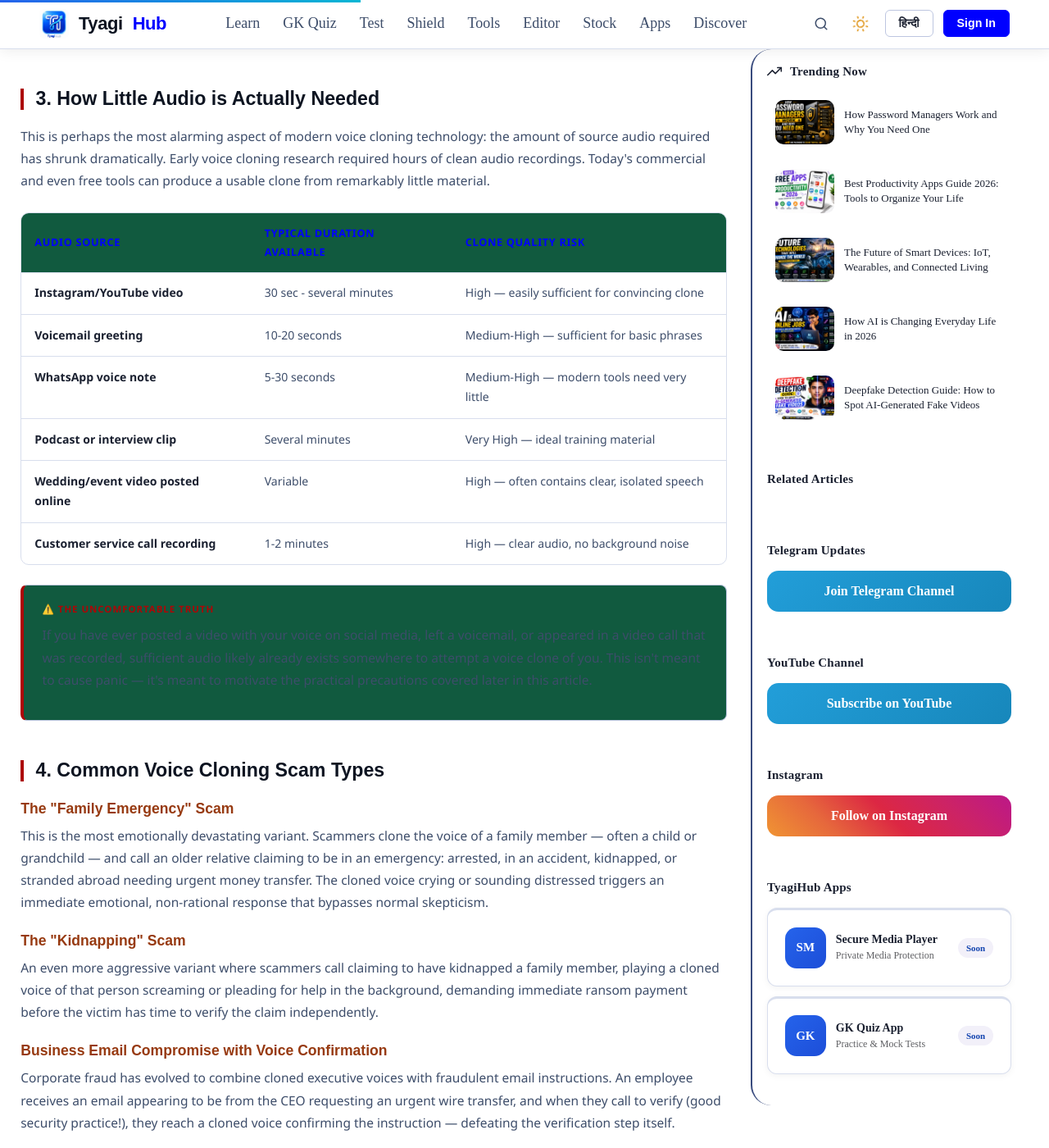
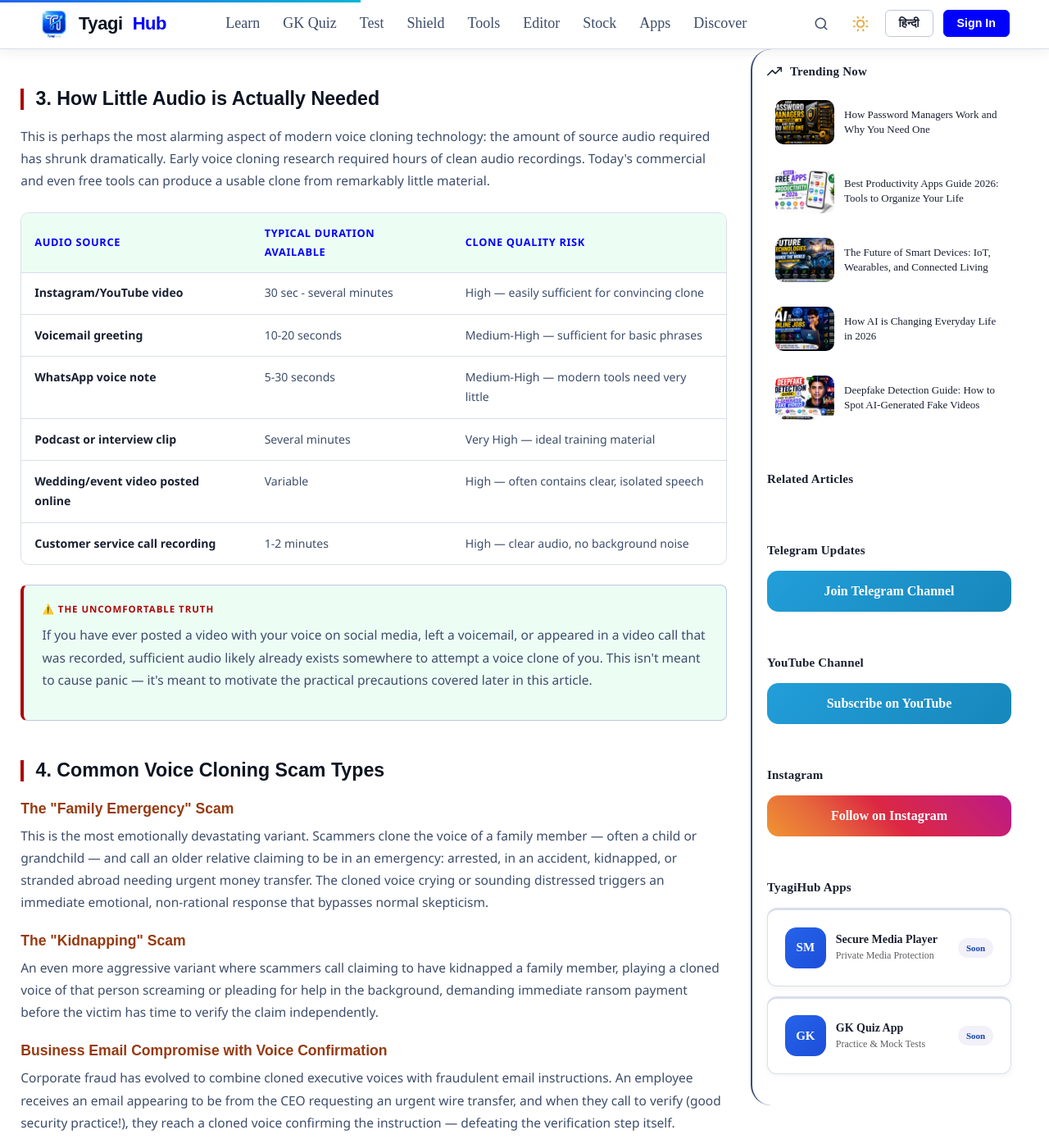
Before and after one commit to HimanshuTyagiJi/TyagiHub, a Jekyll site: the page built from _posts/2026-06-08-ai-voice-cloning-risks.html, in a window 1280 px wide and 1400 px high, scrolled down 2644 px. Shown: the whole window at 82% size. Built offline with Jekyll 4.4.1, drawn with Linux system fonts in a browser that asks for light colours.

Commit message:
Modify light theme color variables in CSS
Updated light theme colors in shield-discover.css for better visual consistency.

```diff
--- a/assets/css/shield-discover.css
+++ b/assets/css/shield-discover.css
@@ -41,7 +41,7 @@
 /* ============================================================ */
 
 :root{--clr-bg:#0a0c10;--clr-bg-2:#0f1219;--clr-bg-3:#161b27;--clr-surface:#1a2030;--clr-surface-2:#212840;--clr-border:#2a3348;--clr-border-2:#3a4560;--clr-accent:#f5a623;--clr-accent-2:#ff7c3a;--clr-accent-glow:rgba(245,166,35,0.18);--clr-learn:#3ecfcf;--clr-editor:#a78bfa;--clr-tools:#f5a623;--clr-stock:#34d399;--clr-apps:#0555B8;--clr-shield:#AC0707;--clr-blog:#fb923c;--clr-text:#e8eaf0;--clr-text-2:#a0a8bc;--clr-text-3:#606880;--clr-heading:#f0f2f8}
-[data-theme="light"]{--clr-bg:#ffffff;--clr-bg-2:#edf0f7;--clr-bg-3:#394B7E;--clr-surface:#ffffff;--clr-surface-2:#115A3F;--clr-border:#d8deed;--clr-border-2:#bdc6e0;--clr-text:#1a2030;--clr-text-2:#3d4d6a;--clr-text-3:#4B546D;--clr-heading:#0d1421;--clr-accent:#0000FF;--clr-accent-2:#973A11;--clr-accent-glow:rgba(224,152,32,0.15)}
+[data-theme="light"]{--clr-bg:#ffffff;--clr-bg-2:#edf0f7;--clr-bg-3:#394B7E;--clr-surface:#ffffff;--clr-surface-2:#ECFEF4;--clr-border:#d8deed;--clr-border-2:#bdc6e0;--clr-text:#1a2030;--clr-text-2:#3d4d6a;--clr-text-3:#4B546D;--clr-heading:#0d1421;--clr-accent:#0000FF;--clr-accent-2:#973A11;--clr-accent-glow:rgba(224,152,32,0.15)}
 .post-wrap{font-family:'Segoe UI',system-ui,sans-serif;color:var(--clr-text);background:var(--clr-bg);line-height:1.75;max-width:900px;margin:0 auto;padding:2rem 1.2rem 4rem}
 /* HERO */
 .post-hero{position:relative;border-radius:16px;overflow:hidden;background:var(--clr-surface);border:1px solid var(--clr-border);text-align:center}
@@ -106,7 +106,7 @@
 /* ============================================================ */
 
 :root{--clr-bg:#0a0c10;--clr-bg-2:#0f1219;--clr-bg-3:#161b27;--clr-surface:#1a2030;--clr-surface-2:#212840;--clr-border:#2a3348;--clr-border-2:#3a4560;--clr-accent:#f5a623;--clr-accent-2:#ff7c3a;--clr-accent-glow:rgba(245,166,35,0.18);--clr-learn:#3ecfcf;--clr-editor:#a78bfa;--clr-tools:#f5a623;--clr-stock:#34d399;--clr-apps:#0555B8;--clr-shield:#AC0707;--clr-blog:#fb923c;--clr-text:#e8eaf0;--clr-text-2:#a0a8bc;--clr-text-3:#606880;--clr-heading:#f0f2f8}
-[data-theme="light"]{--clr-bg:#ffffff;--clr-bg-2:#edf0f7;--clr-bg-3:#394B7E;--clr-surface:#ffffff;--clr-surface-2:#115A3F;--clr-border:#d8deed;--clr-border-2:#bdc6e0;--clr-text:#1a2030;--clr-text-2:#3d4d6a;--clr-text-3:#4B546D;--clr-heading:#0d1421;--clr-accent:#0000FF;--clr-accent-2:#973A11;--clr-accent-glow:rgba(224,152,32,0.15)}
+[data-theme="light"]{--clr-bg:#ffffff;--clr-bg-2:#edf0f7;--clr-bg-3:#394B7E;--clr-surface:#ffffff;--clr-surface-2:#ECFEF4;--clr-border:#d8deed;--clr-border-2:#bdc6e0;--clr-text:#1a2030;--clr-text-2:#3d4d6a;--clr-text-3:#4B546D;--clr-heading:#0d1421;--clr-accent:#0000FF;--clr-accent-2:#973A11;--clr-accent-glow:rgba(224,152,32,0.15)}
 .post-wrap{font-family:'Segoe UI',system-ui,sans-serif;color:var(--clr-text);background:var(--clr-bg);line-height:1.75;max-width:900px;margin:0 auto;padding:2rem 1.2rem 4rem}
 .post-hero{position:relative;border-radius:16px;overflow:hidden;background:var(--clr-surface);border:1px solid var(--clr-border);padding:3rem 2rem 2rem;margin-bottom:3rem;text-align:center}
 .post-hero svg.hero-bg{position:absolute;inset:0;width:100%;height:100%;opacity:.18;pointer-events:none}
@@ -165,7 +165,7 @@
 /* ============================================================ */
 
 :root{--clr-bg:#0a0c10;--clr-bg-2:#0f1219;--clr-bg-3:#161b27;--clr-surface:#1a2030;--clr-surface-2:#212840;--clr-border:#2a3348;--clr-border-2:#3a4560;--clr-accent:#f5a623;--clr-accent-2:#ff7c3a;--clr-accent-glow:rgba(245,166,35,0.18);--clr-stock:#34d399;--clr-apps:#0555B8;--clr-shield:#AC0707;--clr-text:#e8eaf0;--clr-text-2:#a0a8bc;--clr-text-3:#606880;--clr-heading:#f0f2f8}
-[data-theme="light"]{--clr-bg:#fff;--clr-bg-2:#edf0f7;--clr-bg-3:#394B7E;--clr-surface:#fff;--clr-surface-2:#115A3F;--clr-border:#d8deed;--clr-border-2:#bdc6e0;--clr-text:#1a2030;--clr-text-2:#3d4d6a;--clr-text-3:#4B546D;--clr-heading:#0d1421;--clr-accent:#0000FF;--clr-accent-2:#973A11}
+[data-theme="light"]{--clr-bg:#fff;--clr-bg-2:#edf0f7;--clr-bg-3:#394B7E;--clr-surface:#fff;--clr-surface-2:#ECFEF4;--clr-border:#d8deed;--clr-border-2:#bdc6e0;--clr-text:#1a2030;--clr-text-2:#3d4d6a;--clr-text-3:#4B546D;--clr-heading:#0d1421;--clr-accent:#0000FF;--clr-accent-2:#973A11}
 .post-wrap{font-family:'Segoe UI',system-ui,sans-serif;color:var(--clr-text);background:var(--clr-bg);line-height:1.75;max-width:900px;margin:0 auto;padding:2rem 1.2rem 4rem}
 .post-hero{position:relative;border-radius:16px;overflow:hidden;background:var(--clr-surface);border:1px solid var(--clr-border);padding:3rem 2rem 2rem;margin-bottom:3rem;text-align:center}
 .post-hero svg.hero-bg{position:absolute;inset:0;width:100%;height:100%;opacity:.18;pointer-events:none}
@@ -219,7 +219,7 @@
 /* ============================================================ */
 
 :root{--clr-bg:#0a0c10;--clr-bg-2:#0f1219;--clr-bg-3:#161b27;--clr-surface:#1a2030;--clr-surface-2:#212840;--clr-border:#2a3348;--clr-border-2:#3a4560;--clr-accent:#f5a623;--clr-accent-2:#ff7c3a;--clr-learn:#3ecfcf;--clr-apps:#0555B8;--clr-shield:#AC0707;--clr-stock:#34d399;--clr-text:#e8eaf0;--clr-text-2:#a0a8bc;--clr-text-3:#606880;--clr-heading:#f0f2f8}
-[data-theme="light"]{--clr-bg:#fff;--clr-bg-2:#edf0f7;--clr-bg-3:#394B7E;--clr-surface:#fff;--clr-surface-2:#115A3F;--clr-border:#d8deed;--clr-border-2:#bdc6e0;--clr-text:#1a2030;--clr-text-2:#3d4d6a;--clr-text-3:#4B546D;--clr-heading:#0d1421;--clr-accent:#0000FF;--clr-accent-2:#973A11}
+[data-theme="light"]{--clr-bg:#fff;--clr-bg-2:#edf0f7;--clr-bg-3:#394B7E;--clr-surface:#fff;--clr-surface-2:#ECFEF4;--clr-border:#d8deed;--clr-border-2:#bdc6e0;--clr-text:#1a2030;--clr-text-2:#3d4d6a;--clr-text-3:#4B546D;--clr-heading:#0d1421;--clr-accent:#0000FF;--clr-accent-2:#973A11}
 .post-wrap{font-family:'Segoe UI',system-ui,sans-serif;color:var(--clr-text);background:var(--clr-bg);line-height:1.75;max-width:900px;margin:0 auto;padding:2rem 1.2rem 4rem}
 .post-hero{position:relative;border-radius:16px;overflow:hidden;background:var(--clr-surface);border:1px solid var(--clr-border);padding:3rem 2rem 2rem;margin-bottom:3rem;text-align:center}
 .post-hero svg.hero-bg{position:absolute;inset:0;width:100%;height:100%;opacity:.2;pointer-events:none}
@@ -270,7 +270,7 @@
 /* ============================================================ */
 
 :root{--clr-bg:#0a0c10;--clr-bg-2:#0f1219;--clr-bg-3:#161b27;--clr-surface:#1a2030;--clr-surface-2:#212840;--clr-border:#2a3348;--clr-border-2:#3a4560;--clr-accent:#f5a623;--clr-accent-2:#ff7c3a;--clr-learn:#3ecfcf;--clr-apps:#0555B8;--clr-stock:#34d399;--clr-shield:#AC0707;--clr-text:#e8eaf0;--clr-text-2:#a0a8bc;--clr-text-3:#606880;--clr-heading:#f0f2f8}
-[data-theme="light"]{--clr-bg:#fff;--clr-bg-2:#edf0f7;--clr-bg-3:#394B7E;--clr-surface:#fff;--clr-surface-2:#115A3F;--clr-border:#d8deed;--clr-border-2:#bdc6e0;--clr-text:#1a2030;--clr-text-2:#3d4d6a;--clr-text-3:#4B546D;--clr-heading:#0d1421;--clr-accent:#0000FF;--clr-accent-2:#973A11}
+[data-theme="light"]{--clr-bg:#fff;--clr-bg-2:#edf0f7;--clr-bg-3:#394B7E;--clr-surface:#fff;--clr-surface-2:#ECFEF4;--clr-border:#d8deed;--clr-border-2:#bdc6e0;--clr-text:#1a2030;--clr-text-2:#3d4d6a;--clr-text-3:#4B546D;--clr-heading:#0d1421;--clr-accent:#0000FF;--clr-accent-2:#973A11}
 .post-wrap{font-family:'Segoe UI',system-ui,sans-serif;color:var(--clr-text);background:var(--clr-bg);line-height:1.75;max-width:900px;margin:0 auto;padding:2rem 1.2rem 4rem}
 .post-hero{position:relative;border-radius:16px;overflow:hidden;background:var(--clr-surface);border:1px solid var(--clr-border);padding:3rem 2rem 2rem;margin-bottom:3rem;text-align:center}
 .post-hero svg.hero-bg{position:absolute;inset:0;width:100%;height:100%;opacity:.18;pointer-events:none}
@@ -315,7 +315,7 @@
 /* ============================================================ */
 
 :root{--clr-bg:#0a0c10;--clr-bg-2:#0f1219;--clr-bg-3:#161b27;--clr-surface:#1a2030;--clr-surface-2:#212840;--clr-border:#2a3348;--clr-border-2:#3a4560;--clr-accent:#f5a623;--clr-accent-2:#ff7c3a;--clr-learn:#3ecfcf;--clr-apps:#0555B8;--clr-stock:#34d399;--clr-shield:#AC0707;--clr-text:#e8eaf0;--clr-text-2:#a0a8bc;--clr-text-3:#606880;--clr-heading:#f0f2f8}
-[data-theme="light"]{--clr-bg:#fff;--clr-bg-2:#edf0f7;--clr-bg-3:#394B7E;--clr-surface:#fff;--clr-surface-2:#115A3F;--clr-border:#d8deed;--clr-border-2:#bdc6e0;--clr-text:#1a2030;--clr-text-2:#3d4d6a;--clr-text-3:#4B546D;--clr-heading:#0d1421;--clr-accent:#0000FF;--clr-accent-2:#973A11}
+[data-theme="light"]{--clr-bg:#fff;--clr-bg-2:#edf0f7;--clr-bg-3:#394B7E;--clr-surface:#fff;--clr-surface-2:#ECFEF4;--clr-border:#d8deed;--clr-border-2:#bdc6e0;--clr-text:#1a2030;--clr-text-2:#3d4d6a;--clr-text-3:#4B546D;--clr-heading:#0d1421;--clr-accent:#0000FF;--clr-accent-2:#973A11}
 .post-wrap{font-family:'Segoe UI',system-ui,sans-serif;color:var(--clr-text);background:var(--clr-bg);line-height:1.75;max-width:900px;margin:0 auto;padding:2rem 1.2rem 4rem}
 .post-hero{position:relative;border-radius:16px;overflow:hidden;background:var(--clr-surface);border:1px solid var(--clr-border);padding:3rem 2rem 2rem;margin-bottom:3rem;text-align:center}
 .post-hero svg.hero-bg{position:absolute;inset:0;width:100%;height:100%;opacity:.18;pointer-events:none}
@@ -360,7 +360,7 @@
 /* ============================================================ */
 
 :root{--clr-bg:#0a0c10;--clr-bg-2:#0f1219;--clr-bg-3:#161b27;--clr-surface:#1a2030;--clr-surface-2:#212840;--clr-border:#2a3348;--clr-border-2:#3a4560;--clr-accent:#f5a623;--clr-accent-2:#ff7c3a;--clr-apps:#0555B8;--clr-stock:#34d399;--clr-shield:#AC0707;--clr-text:#e8eaf0;--clr-text-2:#a0a8bc;--clr-text-3:#606880;--clr-heading:#f0f2f8}
-[data-theme="light"]{--clr-bg:#fff;--clr-bg-2:#edf0f7;--clr-bg-3:#394B7E;--clr-surface:#fff;--clr-surface-2:#115A3F;--clr-border:#d8deed;--clr-border-2:#bdc6e0;--clr-text:#1a2030;--clr-text-2:#3d4d6a;--clr-text-3:#4B546D;--clr-heading:#0d1421;--clr-accent:#0000FF;--clr-accent-2:#973A11}
+[data-theme="light"]{--clr-bg:#fff;--clr-bg-2:#edf0f7;--clr-bg-3:#394B7E;--clr-surface:#fff;--clr-surface-2:#ECFEF4;--clr-border:#d8deed;--clr-border-2:#bdc6e0;--clr-text:#1a2030;--clr-text-2:#3d4d6a;--clr-text-3:#4B546D;--clr-heading:#0d1421;--clr-accent:#0000FF;--clr-accent-2:#973A11}
 .post-wrap{font-family:'Segoe UI',system-ui,sans-serif;color:var(--clr-text);background:var(--clr-bg);line-height:1.75;max-width:900px;margin:0 auto;padding:2rem 1.2rem 4rem}
 .post-hero{position:relative;border-radius:16px;overflow:hidden;background:var(--clr-surface);border:1px solid var(--clr-border);padding:3rem 2rem 2rem;margin-bottom:3rem;text-align:center}
 .post-hero svg.hero-bg{position:absolute;inset:0;width:100%;height:100%;opacity:.18;pointer-events:none}
@@ -405,7 +405,7 @@
 /* ============================================================ */
 
 :root{--clr-bg:#0a0c10;--clr-bg-2:#0f1219;--clr-bg-3:#161b27;--clr-surface:#1a2030;--clr-surface-2:#212840;--clr-border:#2a3348;--clr-border-2:#3a4560;--clr-accent:#f5a623;--clr-accent-2:#ff7c3a;--clr-apps:#0555B8;--clr-stock:#34d399;--clr-shield:#AC0707;--clr-text:#e8eaf0;--clr-text-2:#a0a8bc;--clr-text-3:#606880;--clr-heading:#f0f2f8}
-[data-theme="light"]{--clr-bg:#fff;--clr-bg-2:#edf0f7;--clr-bg-3:#394B7E;--clr-surface:#fff;--clr-surface-2:#115A3F;--clr-border:#d8deed;--clr-border-2:#bdc6e0;--clr-text:#1a2030;--clr-text-2:#3d4d6a;--clr-text-3:#4B546D;--clr-heading:#0d1421;--clr-accent:#0000FF;--clr-accent-2:#973A11}
+[data-theme="light"]{--clr-bg:#fff;--clr-bg-2:#edf0f7;--clr-bg-3:#394B7E;--clr-surface:#fff;--clr-surface-2:#ECFEF4;--clr-border:#d8deed;--clr-border-2:#bdc6e0;--clr-text:#1a2030;--clr-text-2:#3d4d6a;--clr-text-3:#4B546D;--clr-heading:#0d1421;--clr-accent:#0000FF;--clr-accent-2:#973A11}
 .post-wrap{font-family:'Segoe UI',system-ui,sans-serif;color:var(--clr-text);background:var(--clr-bg);line-height:1.75;max-width:900px;margin:0 auto;padding:2rem 1.2rem 4rem}
 .post-hero{position:relative;border-radius:16px;overflow:hidden;background:var(--clr-surface);border:1px solid var(--clr-border);padding:3rem 2rem 2rem;margin-bottom:3rem;text-align:center}
 .post-hero svg.hero-bg{position:absolute;inset:0;width:100%;height:100%;opacity:.18;pointer-events:none}
@@ -448,7 +448,7 @@
 /* ============================================================ */
 
 :root{--clr-bg:#0a0c10;--clr-bg-2:#0f1219;--clr-bg-3:#161b27;--clr-surface:#1a2030;--clr-surface-2:#212840;--clr-border:#2a3348;--clr-border-2:#3a4560;--clr-accent:#f5a623;--clr-accent-2:#ff7c3a;--clr-apps:#0555B8;--clr-stock:#34d399;--clr-shield:#AC0707;--clr-text:#e8eaf0;--clr-text-2:#a0a8bc;--clr-text-3:#606880;--clr-heading:#f0f2f8}
-[data-theme="light"]{--clr-bg:#fff;--clr-bg-2:#edf0f7;--clr-bg-3:#394B7E;--clr-surface:#fff;--clr-surface-2:#115A3F;--clr-border:#d8deed;--clr-border-2:#bdc6e0;--clr-text:#1a2030;--clr-text-2:#3d4d6a;--clr-text-3:#4B546D;--clr-heading:#0d1421;--clr-accent:#0000FF;--clr-accent-2:#973A11}
+[data-theme="light"]{--clr-bg:#fff;--clr-bg-2:#edf0f7;--clr-bg-3:#394B7E;--clr-surface:#fff;--clr-surface-2:#ECFEF4;--clr-border:#d8deed;--clr-border-2:#bdc6e0;--clr-text:#1a2030;--clr-text-2:#3d4d6a;--clr-text-3:#4B546D;--clr-heading:#0d1421;--clr-accent:#0000FF;--clr-accent-2:#973A11}
 .post-wrap{font-family:'Segoe UI',system-ui,sans-serif;color:var(--clr-text);background:var(--clr-bg);line-height:1.75;max-width:900px;margin:0 auto;padding:2rem 1.2rem 4rem}
 .post-hero{position:relative;border-radius:16px;overflow:hidden;background:var(--clr-surface);border:1px solid var(--clr-border);padding:3rem 2rem 2rem;margin-bottom:3rem;text-align:center}
 .post-hero svg.hero-bg{position:absolute;inset:0;width:100%;height:100%;opacity:.18;pointer-events:none}
@@ -494,7 +494,7 @@
 /* ============================================================ */
 
 :root{--clr-bg:#0a0c10;--clr-bg-2:#0f1219;--clr-bg-3:#161b27;--clr-surface:#1a2030;--clr-surface-2:#212840;--clr-border:#2a3348;--clr-border-2:#3a4560;--clr-accent:#f5a623;--clr-accent-2:#ff7c3a;--clr-editor:#a78bfa;--clr-shield:#AC0707;--clr-stock:#34d399;--clr-text:#e8eaf0;--clr-text-2:#a0a8bc;--clr-text-3:#606880;--clr-heading:#f0f2f8}
-[data-theme="light"]{--clr-bg:#fff;--clr-bg-2:#edf0f7;--clr-bg-3:#394B7E;--clr-surface:#fff;--clr-surface-2:#115A3F;--clr-border:#d8deed;--clr-border-2:#bdc6e0;--clr-text:#1a2030;--clr-text-2:#3d4d6a;--clr-text-3:#4B546D;--clr-heading:#0d1421;--clr-accent:#0000FF;--clr-accent-2:#973A11}
+[data-theme="light"]{--clr-bg:#fff;--clr-bg-2:#edf0f7;--clr-bg-3:#394B7E;--clr-surface:#fff;--clr-surface-2:#ECFEF4;--clr-border:#d8deed;--clr-border-2:#bdc6e0;--clr-text:#1a2030;--clr-text-2:#3d4d6a;--clr-text-3:#4B546D;--clr-heading:#0d1421;--clr-accent:#0000FF;--clr-accent-2:#973A11}
 .post-wrap{font-family:'Segoe UI',system-ui,sans-serif;color:var(--clr-text);background:var(--clr-bg);line-height:1.75;max-width:900px;margin:0 auto;padding:2rem 1.2rem 4rem}
 .post-hero{position:relative;border-radius:16px;overflow:hidden;background:var(--clr-surface);border:1px solid var(--clr-border);padding:3rem 2rem 2rem;margin-bottom:3rem;text-align:center}
 .post-hero svg.hero-bg{position:absolute;inset:0;width:100%;height:100%;opacity:.18;pointer-events:none}
@@ -543,7 +543,7 @@
 /* ============================================================ */
 
 :root{--clr-bg:#0a0c10;--clr-bg-2:#0f1219;--clr-bg-3:#161b27;--clr-surface:#1a2030;--clr-surface-2:#212840;--clr-border:#2a3348;--clr-border-2:#3a4560;--clr-accent:#f5a623;--clr-accent-2:#ff7c3a;--clr-editor:#a78bfa;--clr-learn:#3ecfcf;--clr-stock:#34d399;--clr-text:#e8eaf0;--clr-text-2:#a0a8bc;--clr-text-3:#606880;--clr-heading:#f0f2f8}
-[data-theme="light"]{--clr-bg:#fff;--clr-bg-2:#edf0f7;--clr-bg-3:#394B7E;--clr-surface:#fff;--clr-surface-2:#115A3F;--clr-border:#d8deed;--clr-border-2:#bdc6e0;--clr-text:#1a2030;--clr-text-2:#3d4d6a;--clr-text-3:#4B546D;--clr-heading:#0d1421;--clr-accent:#0000FF;--clr-accent-2:#973A11}
+[data-theme="light"]{--clr-bg:#fff;--clr-bg-2:#edf0f7;--clr-bg-3:#394B7E;--clr-surface:#fff;--clr-surface-2:#ECFEF4;--clr-border:#d8deed;--clr-border-2:#bdc6e0;--clr-text:#1a2030;--clr-text-2:#3d4d6a;--clr-text-3:#4B546D;--clr-heading:#0d1421;--clr-accent:#0000FF;--clr-accent-2:#973A11}
 .post-wrap{font-family:'Segoe UI',system-ui,sans-serif;color:var(--clr-text);background:var(--clr-bg);line-height:1.75;max-width:900px;margin:0 auto;padding:2rem 1.2rem 4rem}
 .post-hero{position:relative;border-radius:16px;overflow:hidden;background:var(--clr-surface);border:1px solid var(--clr-border);padding:3rem 2rem 2rem;margin-bottom:3rem;text-align:center}
 .post-hero svg.hero-bg{position:absolute;inset:0;width:100%;height:100%;opacity:.18;pointer-events:none}
@@ -586,7 +586,7 @@
 /* ============================================================ */
 
 :root{--clr-bg:#0a0c10;--clr-bg-2:#0f1219;--clr-bg-3:#161b27;--clr-surface:#1a2030;--clr-surface-2:#212840;--clr-border:#2a3348;--clr-border-2:#3a4560;--clr-accent:#f5a623;--clr-accent-2:#ff7c3a;--clr-editor:#a78bfa;--clr-shield:#AC0707;--clr-stock:#34d399;--clr-text:#e8eaf0;--clr-text-2:#a0a8bc;--clr-text-3:#606880;--clr-heading:#f0f2f8}
-[data-theme="light"]{--clr-bg:#fff;--clr-bg-2:#edf0f7;--clr-bg-3:#394B7E;--clr-surface:#fff;--clr-surface-2:#115A3F;--clr-border:#d8deed;--clr-border-2:#bdc6e0;--clr-text:#1a2030;--clr-text-2:#3d4d6a;--clr-text-3:#4B546D;--clr-heading:#0d1421;--clr-accent:#0000FF;--clr-accent-2:#973A11}
+[data-theme="light"]{--clr-bg:#fff;--clr-bg-2:#edf0f7;--clr-bg-3:#394B7E;--clr-surface:#fff;--clr-surface-2:#ECFEF4;--clr-border:#d8deed;--clr-border-2:#bdc6e0;--clr-text:#1a2030;--clr-text-2:#3d4d6a;--clr-text-3:#4B546D;--clr-heading:#0d1421;--clr-accent:#0000FF;--clr-accent-2:#973A11}
 .post-wrap{font-family:'Segoe UI',system-ui,sans-serif;color:var(--clr-text);background:var(--clr-bg);line-height:1.75;max-width:900px;margin:0 auto;padding:2rem 1.2rem 4rem}
 .post-hero{position:relative;border-radius:16px;overflow:hidden;background:var(--clr-surface);border:1px solid var(--clr-border);padding:3rem 2rem 2rem;margin-bottom:3rem;text-align:center}
 .post-hero svg.hero-bg{position:absolute;inset:0;width:100%;height:100%;opacity:.18;pointer-events:none}
```
